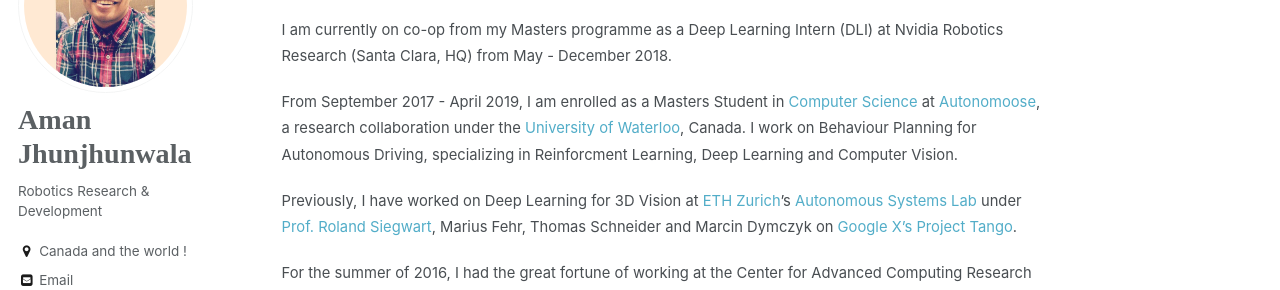
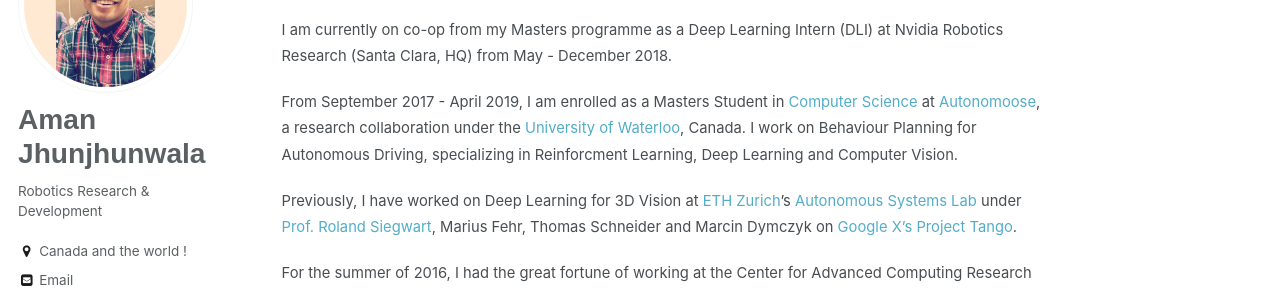
Before and after one commit to amanjhunjhunwala/amanjhunjhunwala.github.io, a Jekyll site: the page built from _pages/about.md, in a window 1280 px wide. Shown: the part 249-539 px from the top of the page. Built offline with Jekyll 4.4.1, drawn with Linux system fonts in a browser that asks for light colours; some web fonts are replaced.

Commit message:
Update _sidebar.scss

```diff
--- a/_sass/_sidebar.scss
+++ b/_sass/_sidebar.scss
@@ -117,7 +117,7 @@
   }
 }
 .sidebar .author__name {
-  font-family: 'Nunito', cursive;
+  font-family: 'Nunito', sans-serif;
   font-size: $type-size-3;
 }
 
```
